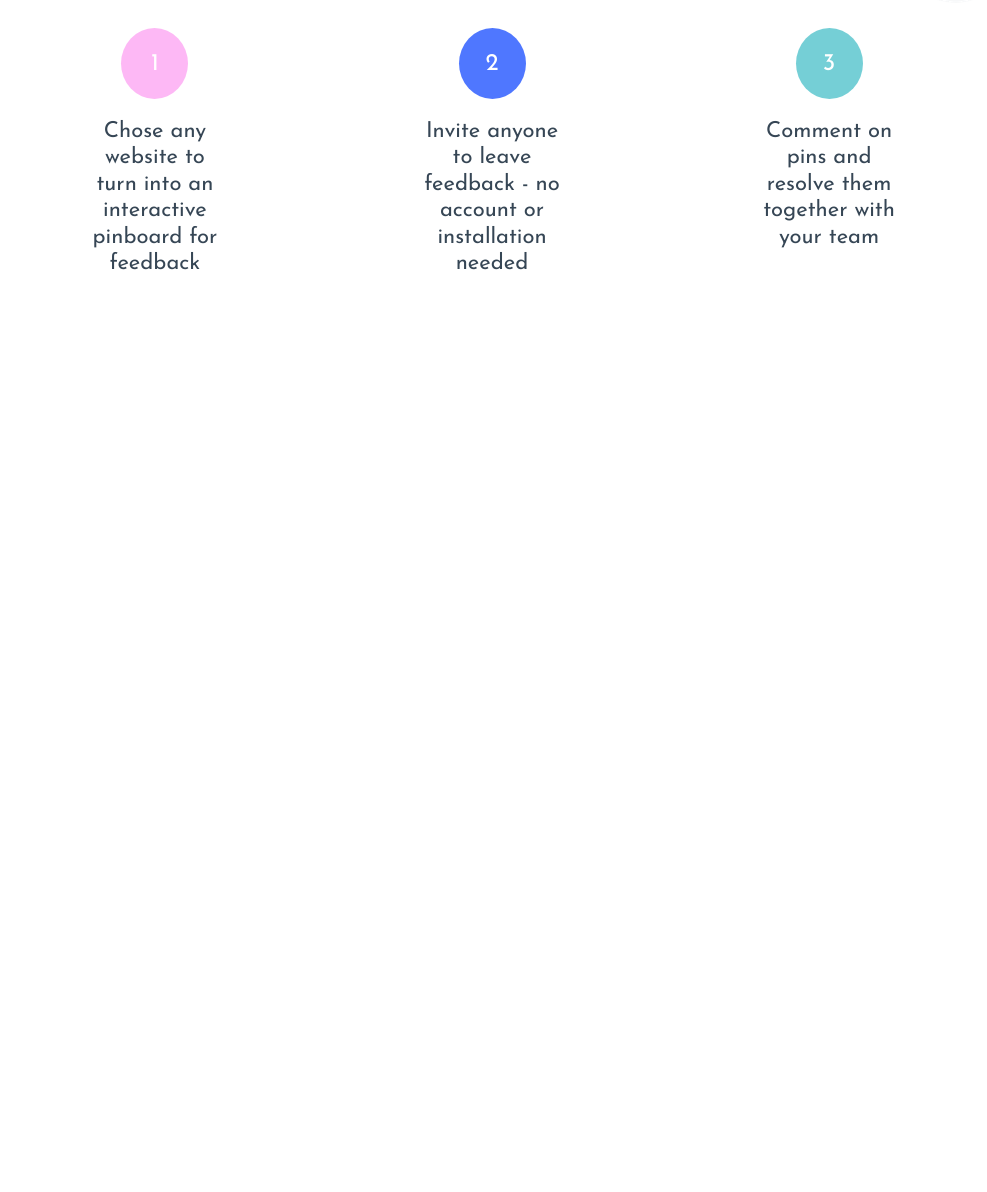
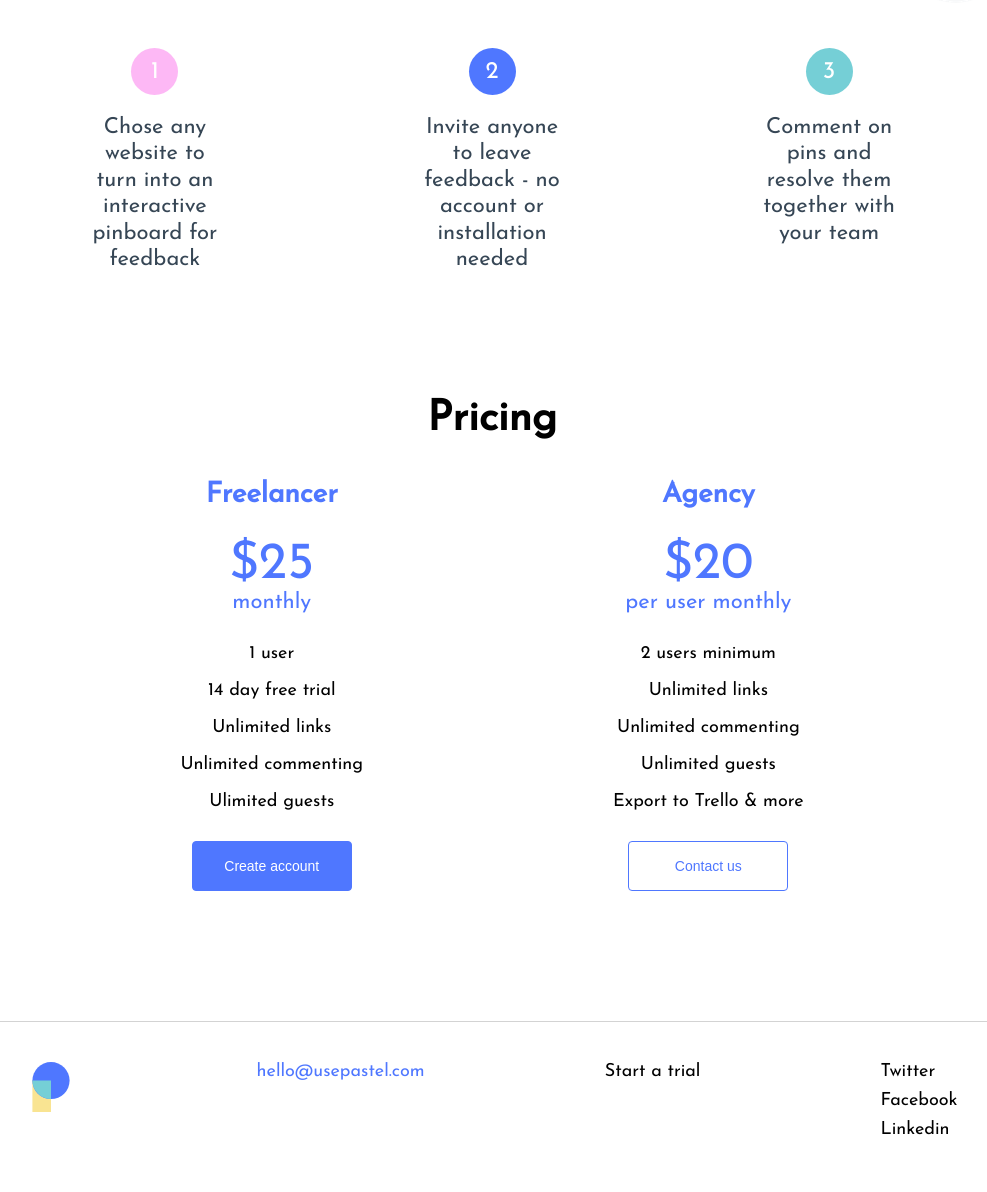
Before and after one commit to leahnimsj/sass_assignment, a plain HTML site: page index.html in a window 1280 px wide. Shown: the part 775-1967 px from the top of the page, without its empty margins (148-1135 px from the left). Before the commit the page ends 1105 px from the top, so only its background shows below. Drawn offline with Linux system fonts and the light colour scheme.

Commit message:
class time edits

```diff
--- /dev/null
+++ b/assets/scss_sheets/_footer.scss
@@ -0,0 +1,41 @@
+footer {
+  display: flex;
+  justify-content: space-between;
+  margin-top: 120px;
+  border-top: .5px lightgray solid;
+  padding: 40px;
+
+  img {
+    width: 50px;
+    height: 50px;
+  }
+
+  #email_request {
+    color: $fontcolor;
+    text-decoration: none;
+    font-size: $fontsize
+  }
+
+  #start_trial {
+    color: black;
+    text-decoration: none;
+    font-size: $fontsize
+  }
+
+
+    #socialmedia {
+      display: flex;
+      flex-direction: column;
+      align-items: flex-start;
+
+        a {
+          margin-bottom: 10px;
+          color: black;
+          text-decoration: none;
+          font-size: $fontsize
+        }
+
+    }
+
+
+}
--- a/assets/scss_sheets/_header.scss
+++ b/assets/scss_sheets/_header.scss
@@ -1,5 +1,3 @@
-$font: 'Josefin Sans', sans-serif;
-
 header {
   display: flex;
   justify-content: space-between;
--- a/assets/scss_sheets/_list.scss
+++ b/assets/scss_sheets/_list.scss
@@ -1,10 +1,9 @@
-$font: 'Josefin Sans', sans-serif;
-
 #list {
   font-family: $font;
   width: 80%;
   display: flex;
   justify-content: space-around;
+  margin-top: 20px;
 
     .list_box {
       display: flex;
@@ -28,14 +27,15 @@ $font: 'Josefin Sans', sans-serif;
       .list_number {
         display: flex;
         justify-content: center;
+        align-items: center;
         padding: 0;
         margin: 0;
         font-size: 24px;
         color: white;
-        width: 67px;
+        width: 47px;
         height: 47px;
-        border-radius: 100%;
-        padding-top: 24px;
+        border-radius: 50%;
+        // padding-top: 24px;
 
       }
 
--- a/assets/scss_sheets/_section1.scss
+++ b/assets/scss_sheets/_section1.scss
@@ -1,4 +1,3 @@
-$font: 'Josefin Sans', sans-serif;
 #section1 {
   display: flex;
   align-items: center;
--- /dev/null
+++ b/assets/scss_sheets/_section2.scss
@@ -0,0 +1,47 @@
+#section2 {
+  font-family: $font;
+  width: 80%;
+  text-align: center;
+
+  h1 {
+    font-size: 42px;
+    margin-top: 80px;
+    margin-bottom: 30px;
+  }
+
+  #section2_body {
+    display: flex;
+    justify-content: center;
+
+    .package {
+      margin: 10px 125px;
+
+      h3 {
+        color: $fontcolor;
+        font-size: 28px;
+        margin-top: 0;
+        margin-bottom: 0;
+      }
+
+      #amount {
+        color: $fontcolor;
+        font-size: 52px;
+        margin-top: 30px;
+        margin-bottom: 0;
+      }
+
+      #timing {
+        color: $fontcolor;
+        font-size: 22px;
+        margin-top: 0;
+        margin-bottom: 30px;
+      }
+
+      .package_info {
+        margin-bottom: 30px;
+        font-size: $fontsize;
+      }
+    }
+  }
+
+}
--- a/assets/scss_sheets/main.scss
+++ b/assets/scss_sheets/main.scss
@@ -1,7 +1,15 @@
+$font: 'Josefin Sans', sans-serif;
+$fontcolor: #4f77ff;
+$fontsize: 18px;
+
 @import "_header";
 @import "_section1";
 @import "_list";
+@import "_section2";
+@import "_footer";
 @import url('https://fonts.googleapis.com/css?family=Josefin+Sans');
+
+
 
 body {
   box-sizing: border-box;
@@ -26,20 +34,22 @@ button {
     border: none;
   }
 
-  #how {
+  .white_button {
     background-color: white;
     color: #4f77ff;
     border: .5px solid #4f77ff;
     width: 160px;
   }
 
-  #start {
+  .blue_button {
     background-color: #4f77ff;
     color: white;
     border: .5px solid #4f77ff;
     width: 160px;
   }
 
+
+
   #organization {
     display: flex;
     flex-direction: column;
--- a/index.html
+++ b/index.html
@@ -3,6 +3,7 @@
   <head>
     <meta charset="utf-8">
     <link type="text/css" rel="stylesheet" href="assets/stylesheets/main.css"/>
+    <link type="image/png" rel="icon" href="assets/images/favicon.png"/>
     <title>Pastel</title>
   </head>
   <body>
@@ -24,8 +25,8 @@
           <p id="header">Build better websites with live sticky-note feedback<p>
           <p id="text">Pastel allows you to gather rapid feedback from clients and your team on live websites. Anyone can add sticky notes to a page in 10 seconds.</p>
           <div class="button">
-            <button id="how">How it works</button>
-            <button id="start">Start a free trial</button>
+            <button class="white_button">How it works</button>
+            <button class="blue_button" id="start">Start a free trial</button>
           </div>
         </div>
         <div id="section1_image">
@@ -48,6 +49,48 @@
         </div>
       </div>
 
+      <div id="section2">
+        <h1>Pricing</h1>
+        <div id="section2_body">
+          <div class="package">
+            <h3>Freelancer</h3>
+            <p id="amount">$25</p>
+            <p id="timing">monthly</p>
+            <div class="package_info">
+              <p>1 user</p>
+              <p>14 day free trial</p>
+              <p>Unlimited links</p>
+              <p>Unlimited commenting</p>
+              <p>Ulimited guests</p>
+            </div>
+            <button class="blue_button">Create account</button>
+          </div>
+          <div class="package">
+            <h3>Agency</h3>
+            <p id="amount">$20</p>
+            <p id="timing">per user monthly</p>
+            <div class="package_info">
+              <p>2 users minimum</p>
+              <p>Unlimited links</p>
+              <p>Unlimited commenting</p>
+              <p>Unlimited guests</p>
+              <p>Export to Trello & more</p>
+            </div>
+            <button class="white_button">Contact us</button>
+          </div>
+        </div>
+
+        <footer>
+          <img src="assets/images/icon.svg"/>
+          <a id="email_request" href="#">hello@usepastel.com</a>
+          <a id="start_trial" href="#">Start a trial</a>
+          <div id="socialmedia">
+            <a href="https://twitter.com/usepastel" target="_blank">Twitter</a>
+            <a href="https://www.facebook.com/usepastel" target="_blank">Facebook</a>
+            <a href="https://www.linkedin.com/company-beta/16231385/" target="_blank">Linkedin</a>
+          </div>
+        </footer>
+
     </div>
   </body>
 </html>
```
Also changed, not shown: assets/images/favicon.png (added), assets/stylesheets/main.css, 4 other files.
